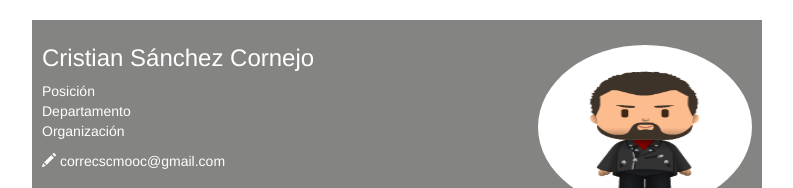
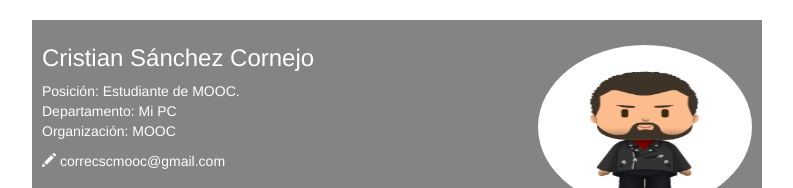
Before and after one commit to cscmooc/cscmooc.github.io, a plain HTML site: page index.html in a window 1280 px wide. Shown: the top 188 px of the page, without its empty margins (243-1036 px from the left). Drawn offline with nearby package versions, Linux system fonts and the light colour scheme.

Commit message:
Version personalizada de mi sitio

```diff
--- a/index.html
+++ b/index.html
@@ -20,9 +20,9 @@
       <h3>Cristian Sánchez Cornejo <span><img style="width: 214px; height: 164px;" class='img-circle' alt="Nombre y Apellido(s)" src="img/foto.png" align="right"></span></h3>
       <p>
         <!--Sustituir por los datos del alumno-->
-        Posición<br>
-        Departamento<br>
-        Organización
+        Posición: Estudiante de MOOC.<br>
+        Departamento: Mi PC<br>
+        Organización: MOOC
       </p>
       <address>
         <!--Sustituir por los datos del alumno-->
@@ -43,7 +43,7 @@
           <br>
           <p>Estudiante de MOOC interesado en los sistemas informáticos. Eterno aprendiz de las doctrinas informáticas.</p>
 
-          <p>Un poquito de html, un poco de Linux y un poco de programación en general</p>
+          <p>Un poquito de html, un poco de Linux y un poco de programación en general.</p>
 
           <h3>Cursos</h3>
           <table class='table table-striped'>
```
